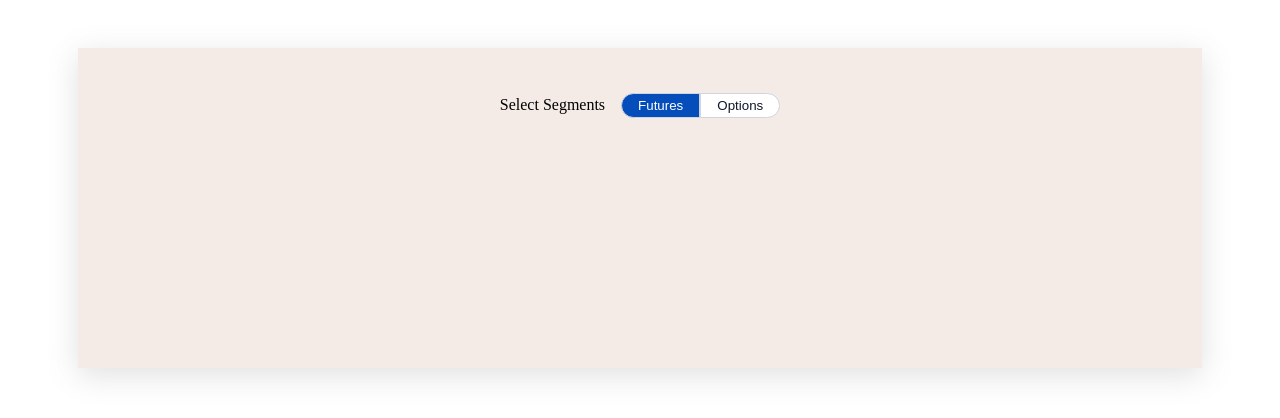
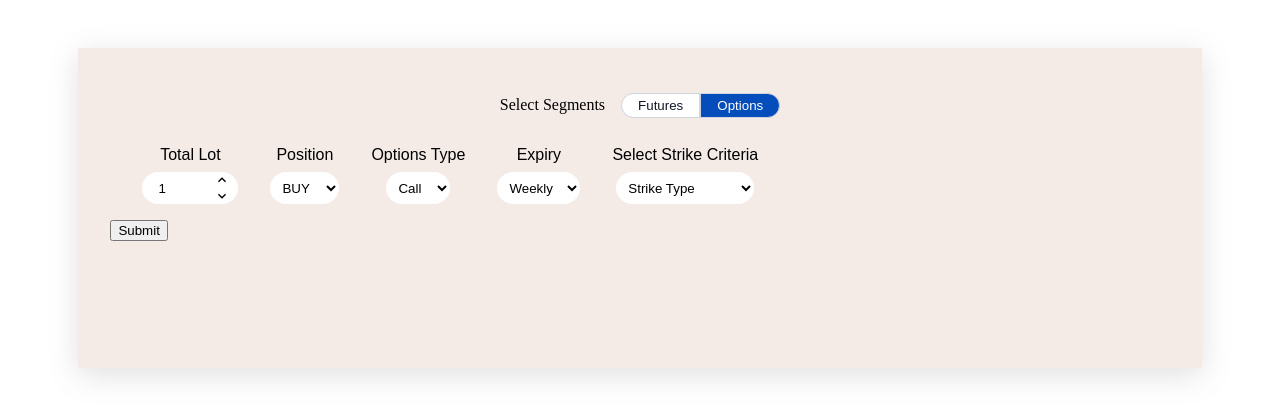
Before and after one commit to gokuljs/algo-post-leg-builder-feature, a React (Create React App) app: page / in a window 1280 px wide. Shown: the top 418 px of the page. Built offline with nearby package versions, Linux system fonts and the light colour scheme.

Commit message:
completion of custom dropdown and number input component

```diff
--- a/src/components/DropDown/CustomDropdown/Index.tsx
+++ b/src/components/DropDown/CustomDropdown/Index.tsx
@@ -2,16 +2,32 @@ import { Grid } from "@mui/material";
 import React from "react";
 import { CustomSelect, CustomSelectContainer } from "./styles";
 
-function CustomDropDown() {
+function CustomDropDown({
+  name,
+  fieldName,
+  lists,
+  register,
+}: {
+  name: string;
+  fieldName: string;
+  lists?: any[];
+  register: any;
+}) {
   return (
     <CustomSelectContainer>
-      <p className="label"> name</p>
+      <p className="label">{name}</p>
       <Grid>
-        <CustomSelect className="Select-tag" name="cars" id="cars">
-          <option value="volvo">Volvo</option>
-          <option value="saab">Saab</option>
-          <option value="mercedes">Mercedes</option>
-          <option value="audi">Audi</option>
+        <CustomSelect {...register(fieldName)}>
+          {lists &&
+            Array.isArray(lists) &&
+            lists.length > 0 &&
+            React.Children.toArray(
+              lists.map((value) => (
+                <option value={value} key={value}>
+                  {value}
+                </option>
+              ))
+            )}
         </CustomSelect>
       </Grid>
     </CustomSelectContainer>
--- a/src/components/DropDown/CustomDropdown/styles.tsx
+++ b/src/components/DropDown/CustomDropdown/styles.tsx
@@ -5,6 +5,7 @@ export const CustomSelectContainer = styled(Grid)`
   flex-direction: column;
   justify-content: center;
   align-items: center;
+  margin: 0 1rem;
   .label {
     padding: 0;
     margin: 0;
--- a/src/components/customInputs/NumberInput/index.tsx
+++ b/src/components/customInputs/NumberInput/index.tsx
@@ -4,31 +4,47 @@ import { CustomInputContainer } from "./styles";
 import KeyboardArrowUpIcon from "@mui/icons-material/KeyboardArrowUp";
 import KeyboardArrowDownIcon from "@mui/icons-material/KeyboardArrowDown";
 
-function NumberInput() {
-  const [value, setValue] = useState<number>(1);
+function NumberInput({
+  name,
+  fieldName,
+  register,
+  setValue,
+}: {
+  name: string;
+  fieldName: string;
+  register?: any;
+  setValue: any;
+}) {
+  const [customValue, setCustomValue] = useState<number>(1);
   useEffect(() => {
-    if (value <= 1) {
-      setValue(1);
+    if (customValue <= 1) {
+      setCustomValue(1);
     }
-  }, [value]);
+  }, [customValue]);
   return (
     <CustomInputContainer>
-      <p className="label">name</p>
+      <p className="label">{name}</p>
       <Grid className="input-container">
         <input
-          type="Number"
-          value={value}
-          min="1"
+          type="number"
+          defaultValue={1}
+          {...register(fieldName)}
           className="custom-inputField"
         />
         <Grid className="arrow-container">
           <KeyboardArrowUpIcon
             className="upArrow"
-            onClick={() => setValue(value + 1)}
+            onClick={() => {
+              setCustomValue(customValue + 1);
+              setValue(fieldName, customValue);
+            }}
           />
           <KeyboardArrowDownIcon
             className="downArrow"
-            onClick={() => setValue(value - 1)}
+            onClick={() => {
+              setCustomValue(customValue - 1);
+              setValue(fieldName, customValue);
+            }}
           />
         </Grid>
       </Grid>
--- a/src/pages/HomePage/index.tsx
+++ b/src/pages/HomePage/index.tsx
@@ -5,6 +5,7 @@ import CustomDropDown from "../../components/DropDown/CustomDropdown/Index";
 import {
   Container,
   CustomButton,
+  FormContainer,
   HomePageWrapper,
   MainContainer,
   OptionsContainer,
@@ -12,10 +13,14 @@ import {
 } from "./styles";
 import { SEGMENTS } from "./types";
 import { inputList, leftButtonBorder, rightButtonBorder } from "./utils";
+import { useForm } from "react-hook-form";
 
 function HomePage() {
-  const [segments, setSegments] = useState<SEGMENTS>("FUTURES");
-
+  const [segments, setSegments] = useState<SEGMENTS>("OPTIONS");
+  const { register, handleSubmit, watch, setValue } = useForm();
+  const onSubmit = (data: any) => console.log(data);
+  const selectedStrikeCriteria = watch("strikeCriteria");
+  console.log(typeof selectedStrikeCriteria, "ssss");
   return (
     <HomePageWrapper display="flex" justifyContent="center" alignItems="center">
       <MainContainer
@@ -44,12 +49,41 @@ function HomePage() {
             </CustomButton>
           </Grid>
         </SegmentContainer>
-        <OptionsContainer
-          container
-          item
-          display="flex"
-          lg={12}
-        ></OptionsContainer>
+        <OptionsContainer container item display="flex" lg={12}>
+          <FormContainer onSubmit={handleSubmit(onSubmit)}>
+            {Array.isArray(inputList) &&
+              inputList.length > 0 &&
+              React.Children.toArray(
+                inputList.map((value) => (
+                  <>
+                    {(() => {
+                      switch (true) {
+                        case value?.type === "DROPDOWN":
+                          return (
+                            <CustomDropDown
+                              name={value.name}
+                              fieldName={value.filedName}
+                              lists={value.children}
+                              register={register}
+                            />
+                          );
+                        default:
+                          return (
+                            <NumberInput
+                              name={value.name}
+                              fieldName={value.filedName}
+                              register={register}
+                              setValue={setValue}
+                            />
+                          );
+                      }
+                    })()}
+                  </>
+                ))
+              )}
+          </FormContainer>
+          <input type="submit" />
+        </OptionsContainer>
       </MainContainer>
     </HomePageWrapper>
   );
--- a/src/pages/HomePage/styles.tsx
+++ b/src/pages/HomePage/styles.tsx
@@ -58,3 +58,11 @@ export const OptionsContainer = styled(Grid)`
     min-width: 10px;
   }
 `;
+
+export const FormContainer = styled("form")`
+  width: 100%;
+  display: flex;
+  justify-content: flex-start;
+  margin: 1rem;
+  align-items: center;
+`;
--- a/src/pages/HomePage/utils.ts
+++ b/src/pages/HomePage/utils.ts
@@ -33,4 +33,15 @@ export const inputList: InputListProps[] = [
     filedName: "expiry",
     children: ["Weekly", "Monthly"],
   },
+  {
+    name: "Select Strike Criteria",
+    type: "DROPDOWN",
+    filedName: "strikeCriteria",
+    children: [
+      "Strike Type",
+      "Premium Range",
+      "Closest Premium",
+      "Straddle Width",
+    ],
+  },
 ];
```
